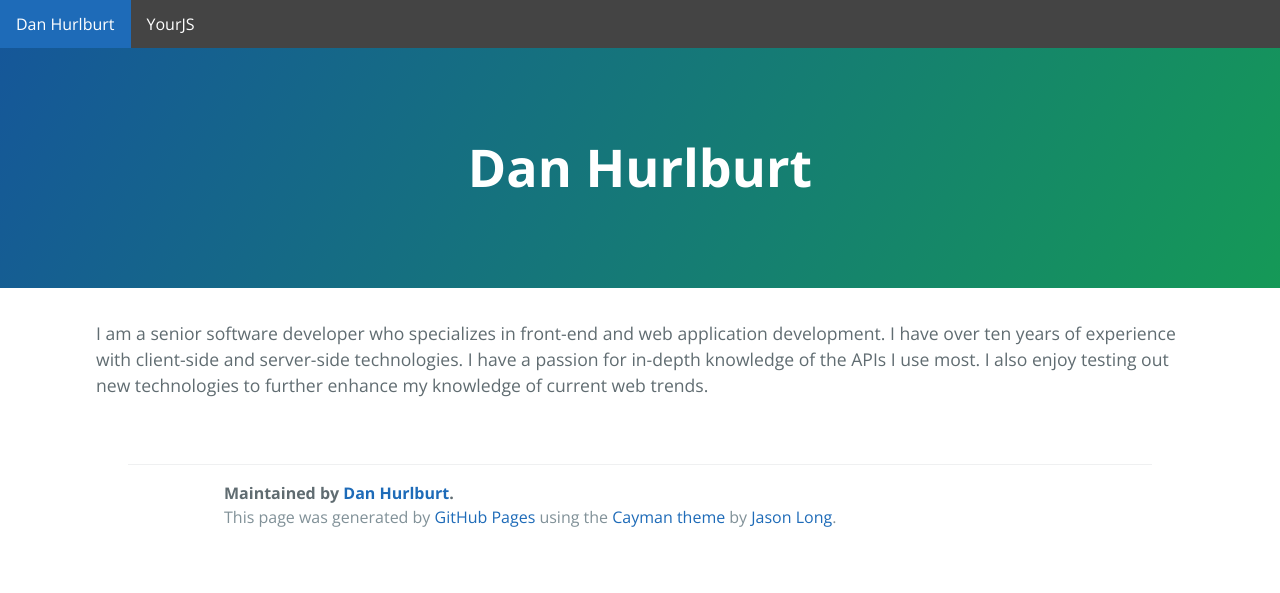
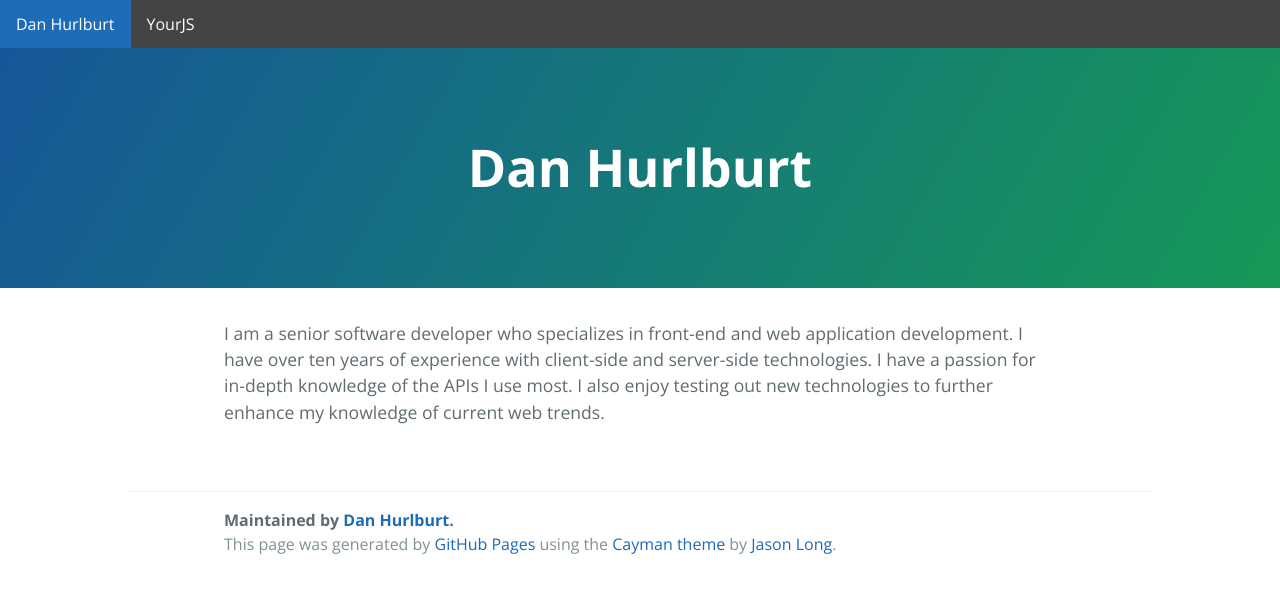
Before and after one commit to dhurlburtusa/dhurlburtusa.github.io, a Jekyll site: the page built from index.html, in a window 1280 px wide. Shown: the top 593 px of the page. Built offline with Jekyll 4.4.1, drawn with Linux system fonts in a browser that asks for light colours.

Commit message:
Made Main.html more configurable.

```diff
--- a/_includes/Main.html
+++ b/_includes/Main.html
@@ -1,11 +1,11 @@
-<section class="Main" id="main">
-  <header class="Main-hd" id="mainHd">
-{{ include.header }}
+<section class="Main  {{ include.cls }}" id="main" {{ include.attrs }}>
+  <header class="Main-hd  {{ include.hd_cls }}" id="mainHd" {{ include.hd_attrs }}>
+{{ include.hd }}
   </header>
-  <main class="Main-bd" id="mainBd">
-{{ include.body }}
+  <main class="Main-bd  {{ include.bd_cls }}" id="mainBd" {{ include.bd_attrs }}>
+{{ include.bd }}
   </main>
-  <footer class="Main-ft" id="mainFt">
-{{ include.footer }}
+  <footer class="Main-ft  {{ include.ft_cls }}" id="mainFt" {{ include.ft_attrs }}>
+{{ include.ft }}
   </footer>
 </section>
--- a/index.html
+++ b/index.html
@@ -26,4 +26,4 @@ doc:
   </p>
 {% endcapture %}
 
-{%include Main.html header=header body=body %}
+{%include Main.html hd=header bd=body bd_cls="l-Page--fixedWidth" %}
```
